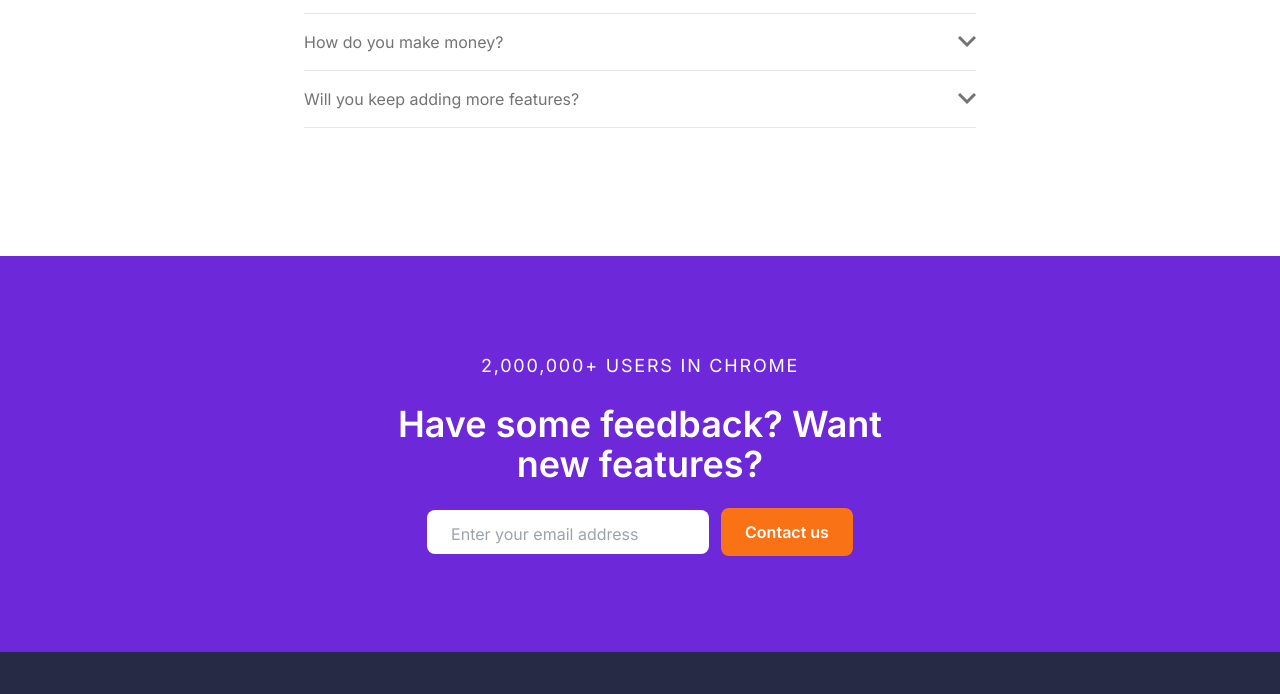
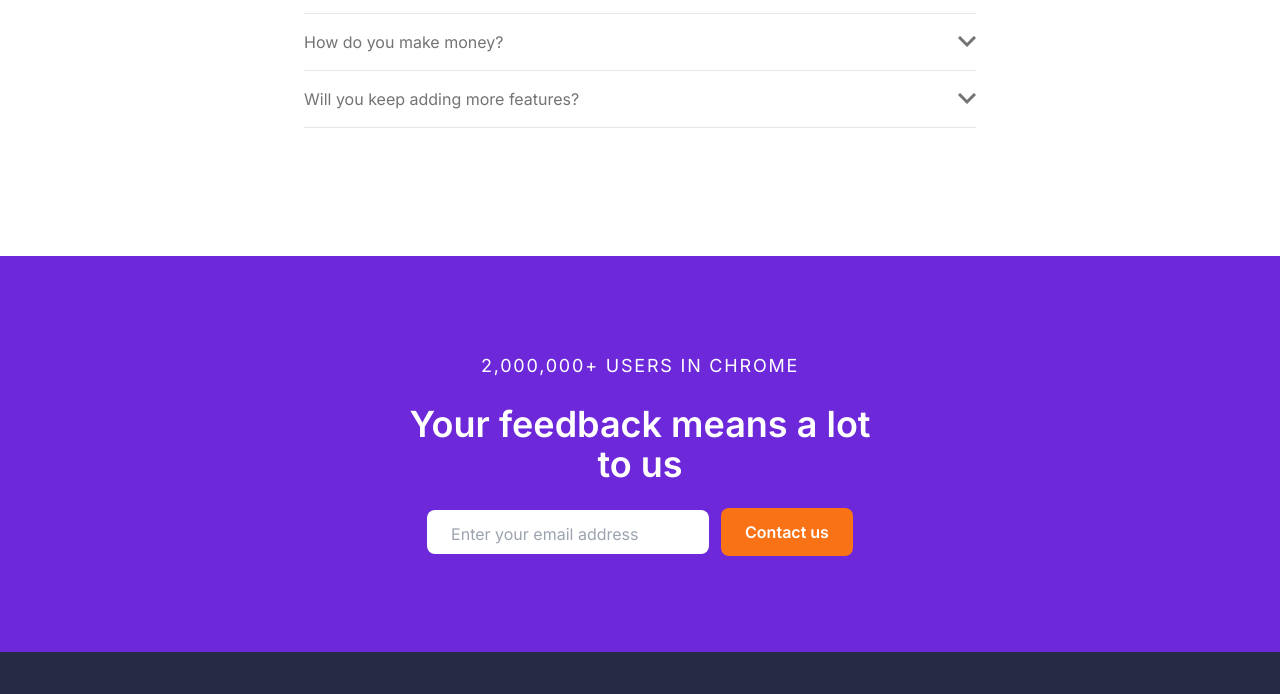
Before and after one commit to sadkanuos/1tab-landing-page, a website: page index.html in a window 1280 px wide. Shown: the part 2277-2971 px from the top of the page. Drawn offline with Linux system fonts and the light colour scheme.

Commit message:
Updated index.html and the assets

```diff
--- a/index.html
+++ b/index.html
@@ -298,7 +298,7 @@
                 2,000,000+ users in Chrome
             </p>
             <h2 class="px-3 mb-6 text-3xl font-semibold text-center text-white md:text-4xl">
-                Have some feedback? Want new features?
+                Your feedback means a lot to us
             </h2>
             <form action="" class="flex flex-col items-start justify-center max-w-2xl mx-auto space-y-6 text-base px-6 md:flex-row md:space-y-0 md:space-x-4 md:px-0">
                 <div class="flex flex-col justify-between items-center mx-auto md:flex-row md:mx-0">
```
Also changed, not shown: assets/faq.gif, assets/screenshot-web.png, 1 other file.
